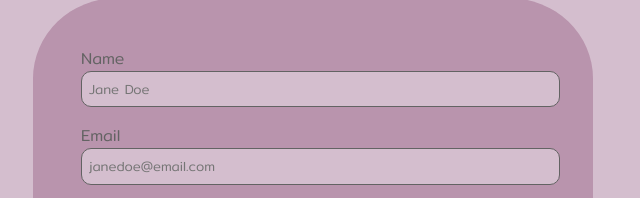
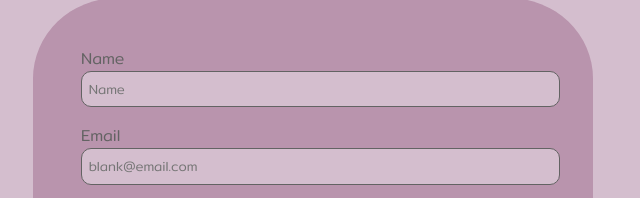
Before and after one commit to jcaylao/JaiCay-Personal-Portfolio, a plain HTML site: page index.html in a window 1280 px wide. Shown: the part 1951-2149 px from the top of the page, 327-967 px from the left. Drawn offline with Linux system fonts and the light colour scheme; a web font is replaced by a local one.

Commit message:
updated input placeholders again

```diff
--- a/index.html
+++ b/index.html
@@ -96,11 +96,11 @@
                 <form action="https://formspree.io/f/xblkbjjj" method="POST">
                     <label for="name">
                         Name
-                        <input type="text" name="name" id="name" placeholder="Jane Doe" required>
+                        <input type="text" name="name" id="name" placeholder="Name" required>
                     </label>
                     <label for="email">
                         Email
-                        <input type="email" name="email" id="email" placeholder="janedoe@email.com" required>
+                        <input type="email" name="email" id="email" placeholder="blank@email.com" required>
                     </label>
                     <label>
                         Message
```
